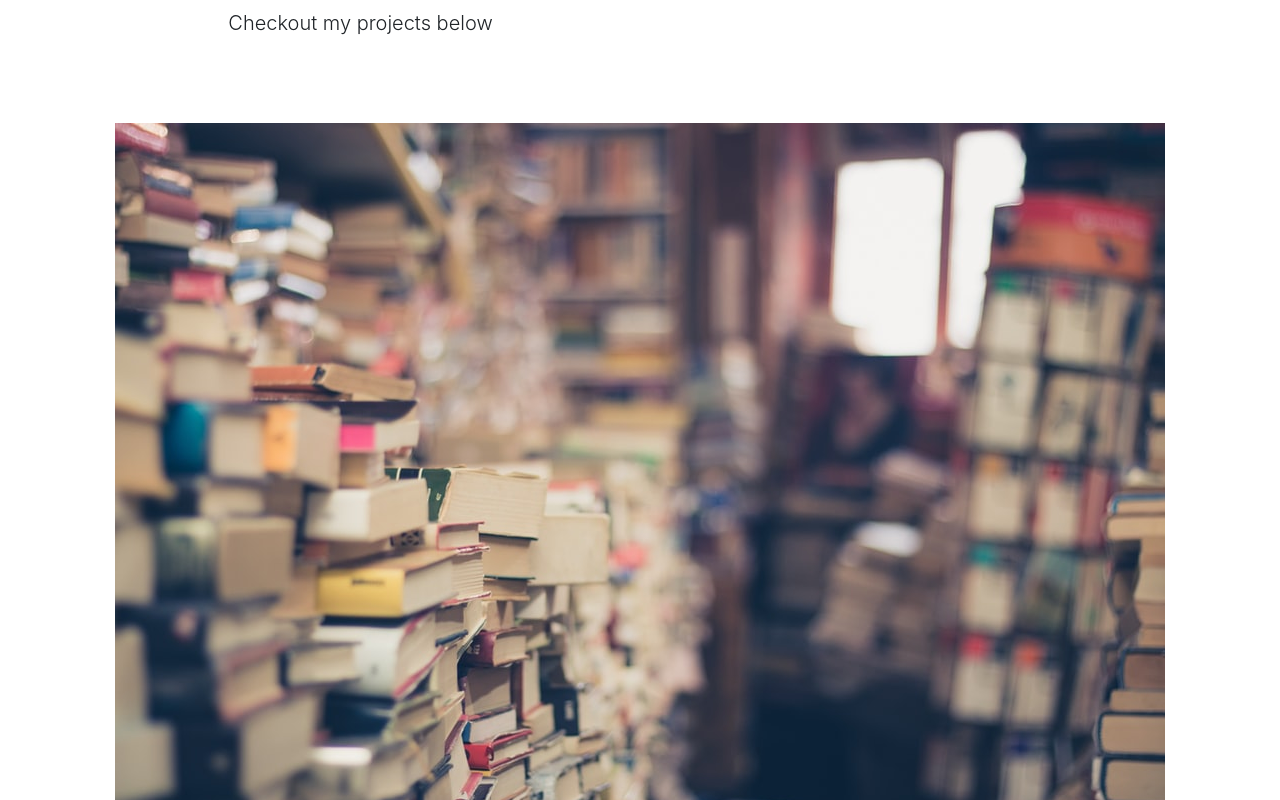
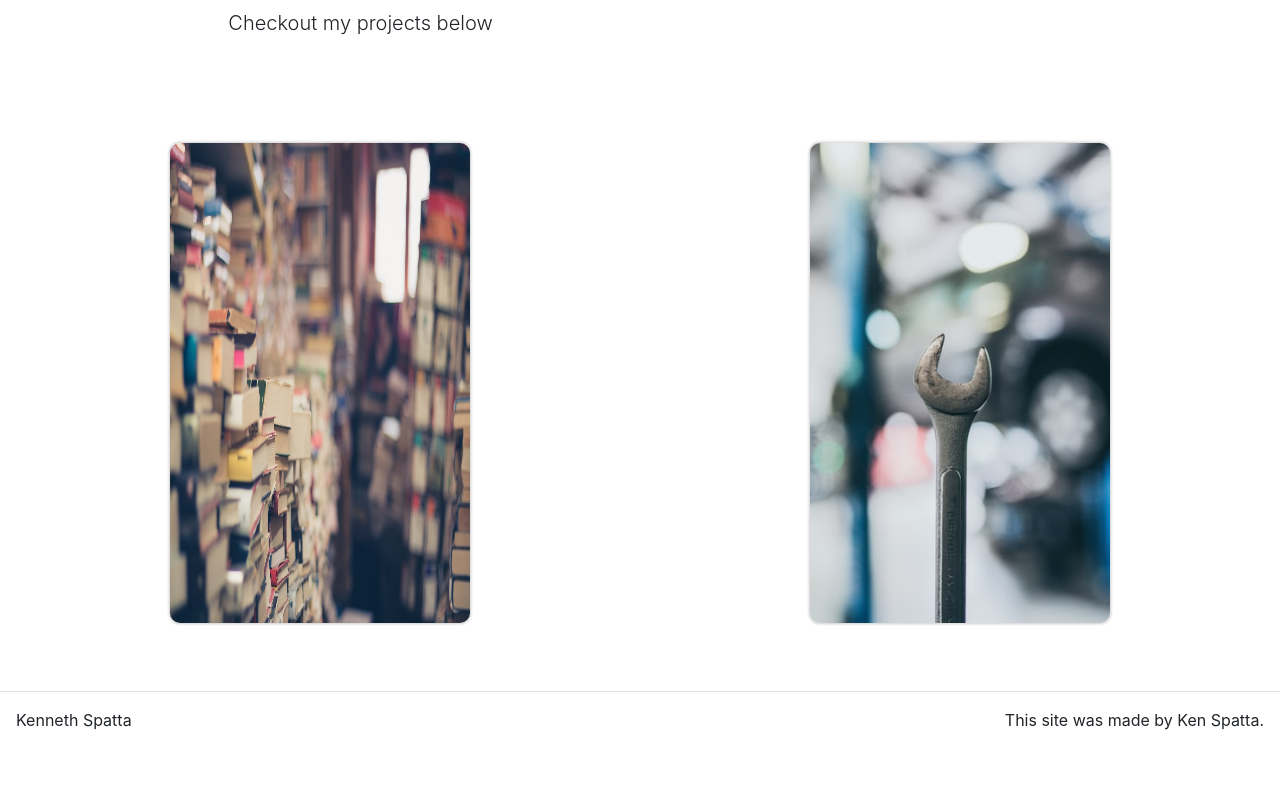
Before and after one commit to kenyounot/portfolio-site, a React (Create React App) app: page / in a window 1280 px wide. Shown: the part 360-1160 px from the top of the page. After the commit the page ends 1108 px from the top, so only its background shows below. Built offline with nearby package versions, Linux system fonts and the light colour scheme.

Commit message:
Complete card component with animation rendering project info on click

```diff
--- a/src/components/Card.js
+++ b/src/components/Card.js
@@ -3,9 +3,12 @@ import CardInfo from './CardInfo';
 
 function Card(props) {
 	return (
-		<div>
+		<div
+			className='k-inline-block k-card'
+			onClick={() => props.click(props.item)}
+		>
 			<img
-				className=''
+				className='k-card-img'
 				src={props.item.imgSrc}
 				alt={props.item.imgSrc}
 			/>
@@ -14,6 +17,7 @@ function Card(props) {
 				<CardInfo
 					title={props.item.title}
 					subTitle={props.item.subTitle}
+					link={props.item.link}
 				/>
 			)}
 		</div>
--- a/src/components/CardInfo.js
+++ b/src/components/CardInfo.js
@@ -5,14 +5,16 @@ function CardInfo(props) {
 	const style = useSpring({ opacity: 1, from: { opacity: 0 } });
 
 	return (
-		<animated.div className='' style={style}>
-			<p>{props.title}</p>
-			<p>{props.subTitle}</p>
+		<animated.div className='k-card-info' style={style}>
+			<p className='k-card-title'>{props.title}</p>
+			<p className='k-card-sub-title'>{props.subTitle}</p>
 			<a
 				href={props.link}
 				target='_blank'
 				rel='noopener noreferrer'
-			></a>
+			>
+				View
+			</a>
 		</animated.div>
 	);
 }
--- a/src/components/Carousel.js
+++ b/src/components/Carousel.js
@@ -16,16 +16,21 @@ class Carousel extends Component {
 				{
 					id: 0,
 					title: 'BookStack',
+					subTitle:
+						'an app to keep track of the books you love',
 					imgSrc: bookstack,
-					link: 'bookstackapi.herokuapp.com',
+					link: 'http://bookstackapi.herokuapp.com',
 					selected: false
 				},
 
 				{
 					id: 1,
 					title: 'Maintenance Tracker',
+					subTitle:
+						'an app to keep track of the maintenance of your vehicles',
 					imgSrc: maintenancetracker,
-					link: 'github.com/kenyounot',
+					link:
+						'http://github.com/kenyounot/maintenance-tracker',
 					selected: false
 				}
 			]
@@ -53,7 +58,7 @@ class Carousel extends Component {
 			return (
 				<Card
 					item={item}
-					onClick={e => this.handleCardClick(item.id, e)}
+					click={e => this.handleCardClick(item.id, e)}
 					key={item.id}
 				/>
 			);
--- a/src/index.css
+++ b/src/index.css
@@ -18,8 +18,8 @@ code {
 
 .k-card-img {
 	border-radius: 10px;
-	width: 10px;
-	height: 400px;
+	width: 300px;
+	height: 480px;
 	box-shadow: 0px 0px 3px 1px #ccc;
 }
 
```
